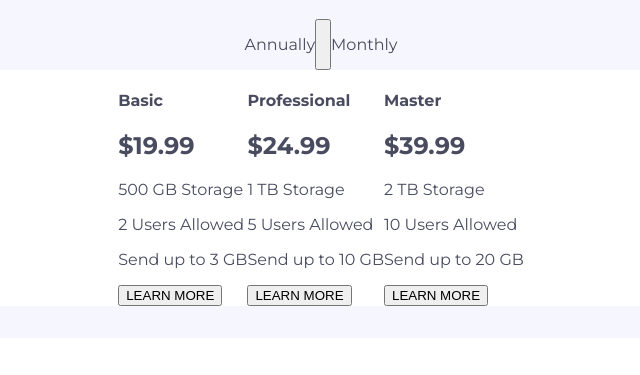
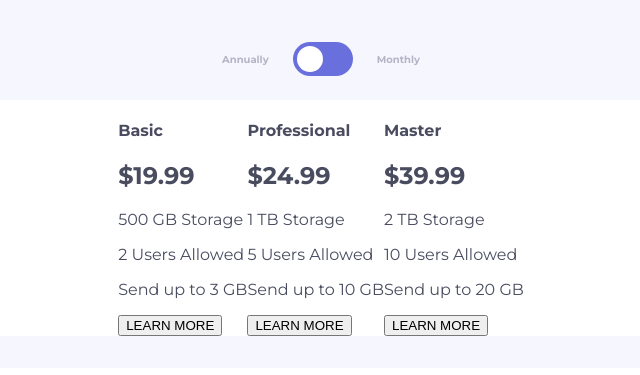
Before and after one commit to ChristalBell/pricing-component, a plain HTML site: page index.html in a window 1280 px wide. Shown: the part 319-694 px from the top of the page, without its empty margins (319-959 px from the left). Drawn offline with Linux system fonts and the light colour scheme.

Commit message:
added toggle button

```diff
--- a/index.html
+++ b/index.html
@@ -18,11 +18,14 @@
       <h1>Our Pricing</h1>
       <div class="subscription">
         <p>Annually</p>
-        <button></button>
+        <label class="switch">
+          <input type="checkbox" />
+          <span class="slider round"></span>
+        </label>
         <p>Monthly</p>
       </div>
       <div class="boxes">
-        <div class="left-container">
+        <div id="left-container">
           <h4>Basic</h4>
           <h2 class="price">$19.99</h2>
           <p class="storage">500 GB Storage</p>
@@ -30,7 +33,7 @@
           <p class="send">Send up to 3 GB</p>
           <button class="button" type="button">LEARN MORE</button>
         </div>
-        <div class="middle-container">
+        <div id="middle-container">
           <h4>Professional</h4>
           <h2 class="price">$24.99</h2>
           <p class="storage">1 TB Storage</p>
@@ -38,7 +41,7 @@
           <p class="send">Send up to 10 GB</p>
           <button class="button" type="button">LEARN MORE</button>
         </div>
-        <div class="right-container">
+        <div id="right-container">
           <h4>Master</h4>
           <h2 class="price">$39.99</h2>
           <p class="storage">2 TB Storage</p>
--- a/styles.css
+++ b/styles.css
@@ -20,10 +20,76 @@ body{
  }
 
 .subscription{
+    align-items: center;
+    color: hsl(234, 14%, 74%);
     display: flex;
+    font-size: 10px;
+    font-weight: bold;
     justify-content: center;
+}
+
+.subscription > p{
+    padding: 1.5rem;
 
 }
+
+/* size of blue part of slide */
+.switch{
+    display: inline-block;
+    height: 34px;
+    position: relative;
+    width: 60px;
+}
+
+/* hides check box */
+.switch input {
+    height: 0;
+    opacity: 0;
+    width: 0;
+}
+
+/* background/ blue part of slider */
+.slider {
+    background-color:hsl(237, 63%, 64%);
+    bottom: 0;
+    cursor: pointer;
+    left: 0;
+    position: absolute;
+    right: 0;
+    top: 0;
+    transition: .4s;
+    -webkit-transition: .4s;
+}
+
+/* white dot inside of slider */
+.slider:before {
+    background-color: white;
+    bottom: 4px;
+    content: "";
+    height: 26px;
+    left: 4px;
+    position: absolute;
+    -webkit-transition: .4s;
+    width: 26px;
+    transition: .4s;
+  }
+
+  /* slides */
+  input:checked + .slider:before {
+    -ms-transform: translateX(26px);
+    transform: translateX(26px);
+    -webkit-transform: translateX(26px);
+  }
+
+  /* the outside of the slider */
+  .slider.round {
+    border-radius: 34px;
+  }
+
+  /* round the white inside of slider */
+  .slider.round:before {
+    border-radius: 50%;
+  }
 
 .boxes{
     background-color: white;
```
